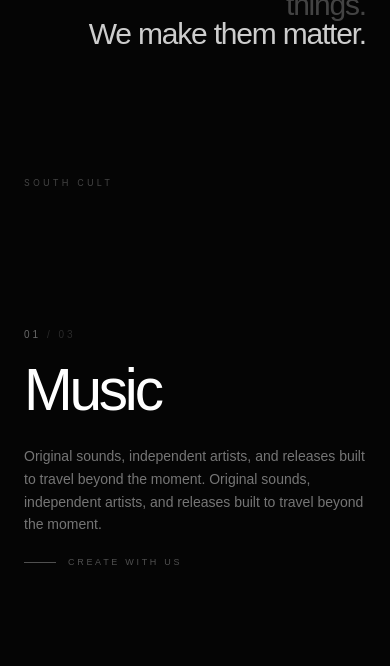
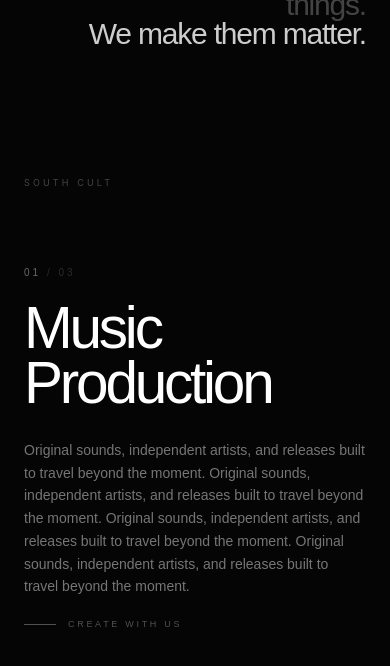
Before and after one commit to madhuratech/SouthCult, a React (Vite) app: page / in a window 390 px wide. Shown: the part 3552-4218 px from the top of the page. Built offline with nearby package versions, Linux system fonts and the light colour scheme; a web font is replaced by a local one.

Commit message:
Word count description added

```diff
--- a/src/components/Home/WhatWeCreate.jsx
+++ b/src/components/Home/WhatWeCreate.jsx
@@ -9,15 +9,15 @@ gsap.registerPlugin(ScrollTrigger);
 const creations = [
     {
         number: "01",
-        title: "Music",
+        title: "Music Production",
         description:
-            "Original sounds, independent artists, and releases built to travel beyond the moment. Original sounds, independent artists, and releases built to travel beyond the moment.",
+            " Original sounds, independent artists, and releases built to travel beyond the moment. Original sounds, independent artists, and releases built to travel beyond the moment. Original sounds, independent artists, and releases built to travel beyond the moment. Original sounds, independent artists, and releases built to travel beyond the moment.",
         image:
             "https://images.unsplash.com/photo-1516280440614-37939bbacd81?auto=format&fit=crop&w=1200&q=85",
     },
     {
         number: "02",
-        title: "Films",
+        title: "Podcast",
         description:
             "Stories developed from ideas and scripts, brought to life from concept to final frame.",
         image:
@@ -25,7 +25,7 @@ const creations = [
     },
     {
         number: "03",
-        title: "Music Videos",
+        title: "Documentary",
         description:
             "Turning sound into visual worlds through direction, cinematography, and storytelling.",
         image:
--- a/src/components/Layout/footer.jsx
+++ b/src/components/Layout/footer.jsx
@@ -7,7 +7,7 @@ export default function Footer() {
   return (
     <>
       {/* Desktop Footer */}
-      <footer className="hidden md:block w-full border-t border-white/10 bg-[#050505] px-8 py-4 font-clash text-white lg:px-12">
+     <footer className="sticky bottom-0 z-40 hidden w-full border-t border-white/10 bg-[#050505] px-8 py-4 font-clash text-white md:block lg:px-12">
         <div className="mx-auto max-w-7xl">
           <div className="flex items-center justify-between">
             <div>
```
